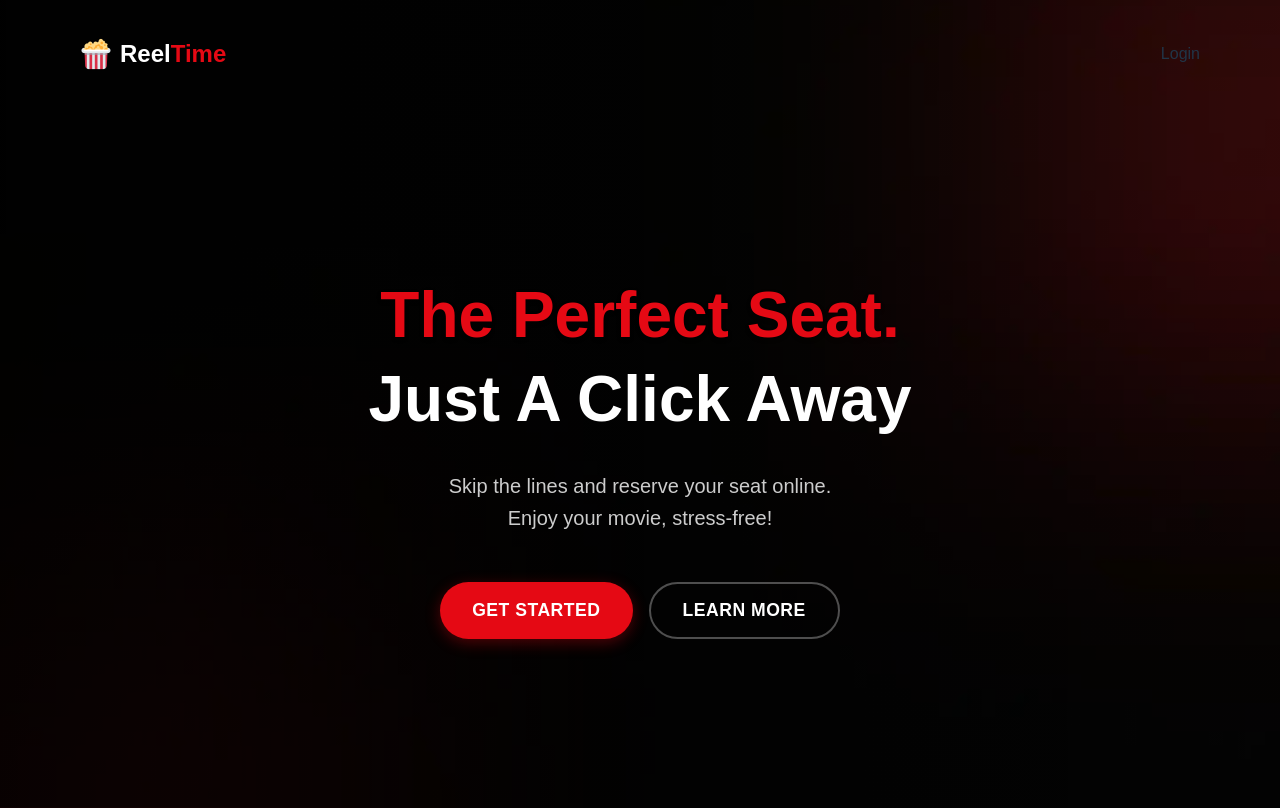
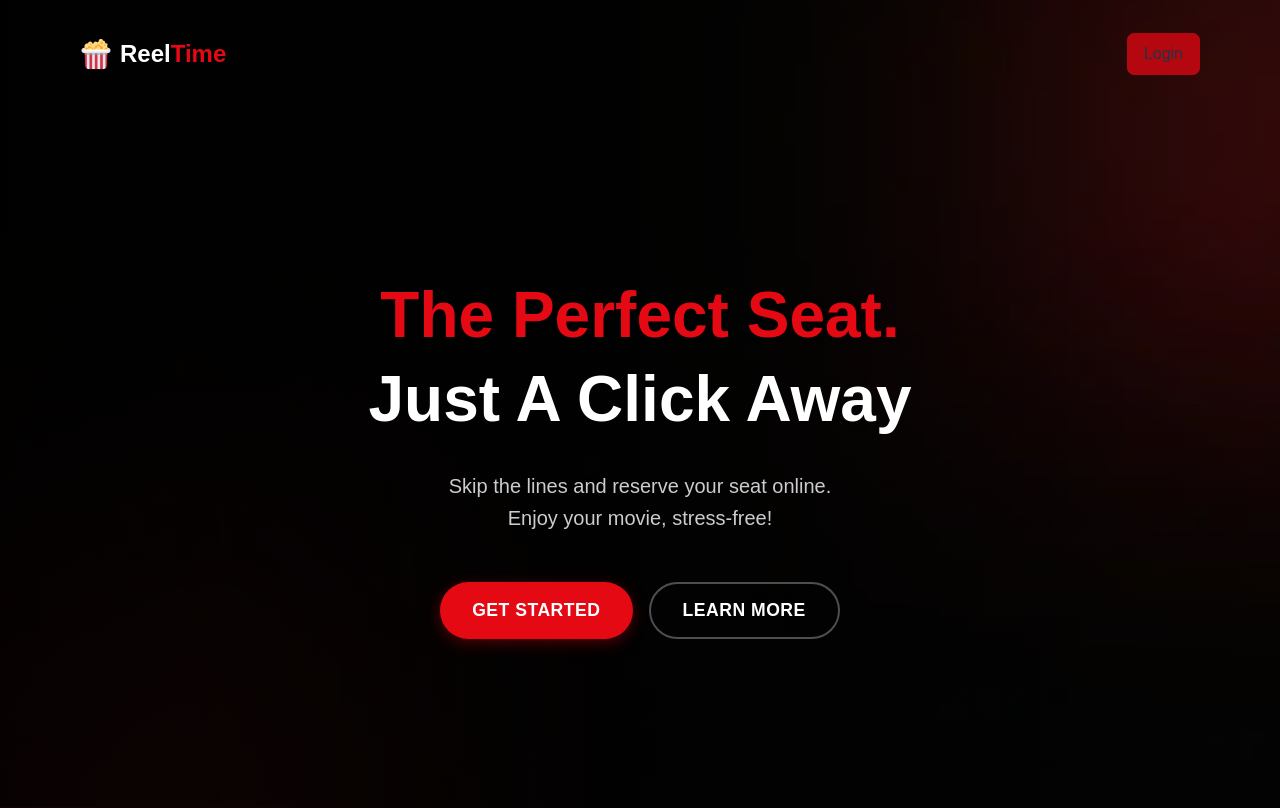
Before and after one commit to seannn9/ReelTime, a React (Vite) app: page / in a window 1280 px wide. In both pictures the pointer is over the element "Login". Built offline with nearby package versions, Linux system fonts and the light colour scheme; no server answers.

Commit message:
updated class name

```diff
--- a/src/styles/components/Navbar.css
+++ b/src/styles/components/Navbar.css
@@ -24,7 +24,7 @@
     gap: 1rem;
 }
 
-.logout-btn {
+.auth-btn {
     background-color: var(--primary-color);
     border: 1px solid var(--primary-color);
     padding: 0.5rem 1rem;
@@ -33,7 +33,7 @@
     cursor: pointer;
 }
 
-.logout-btn:hover {
+.auth-btn:hover {
     background-color: var(--hover-color);
     border-color: var(--hover-color);
 }
```
